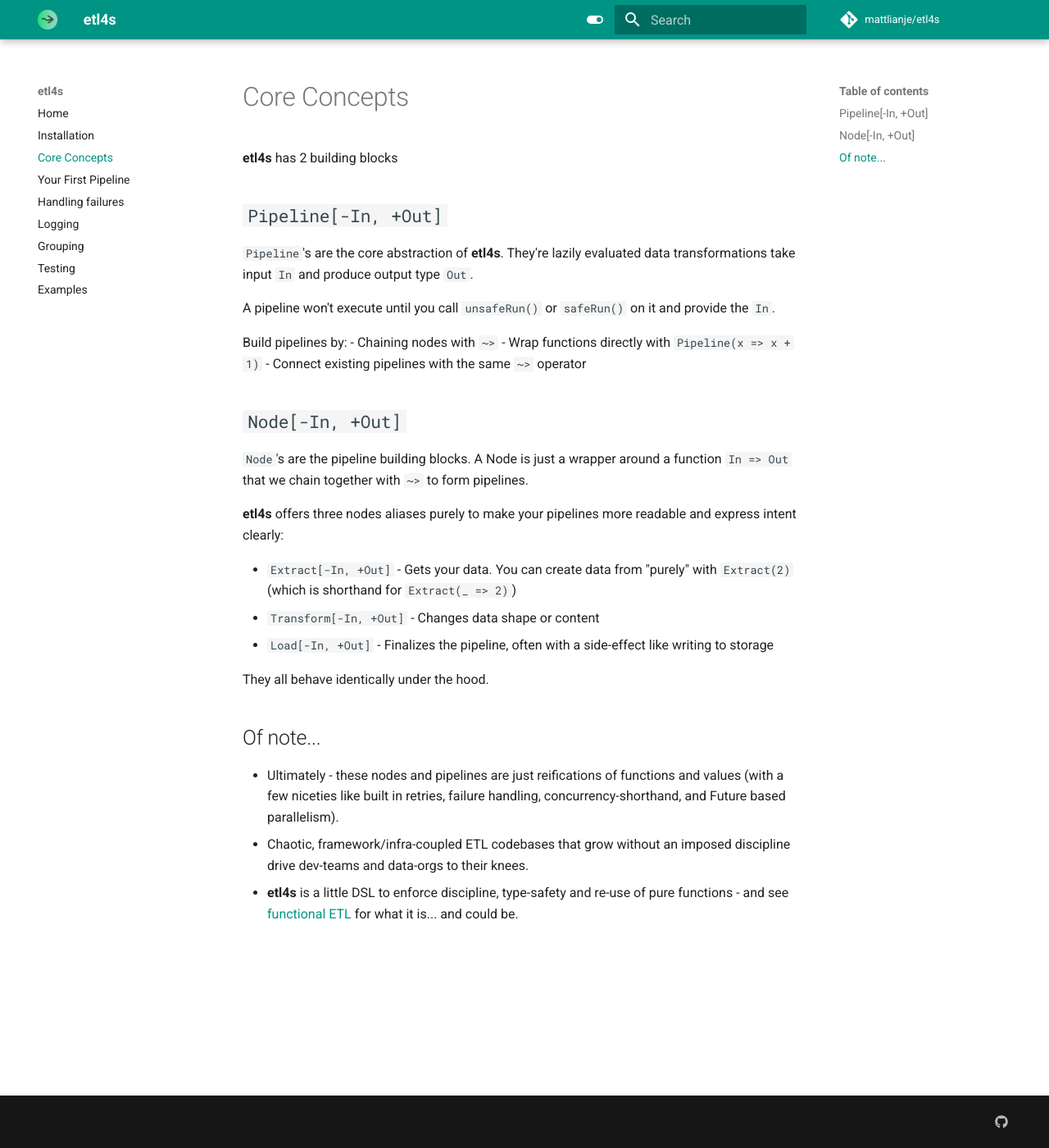
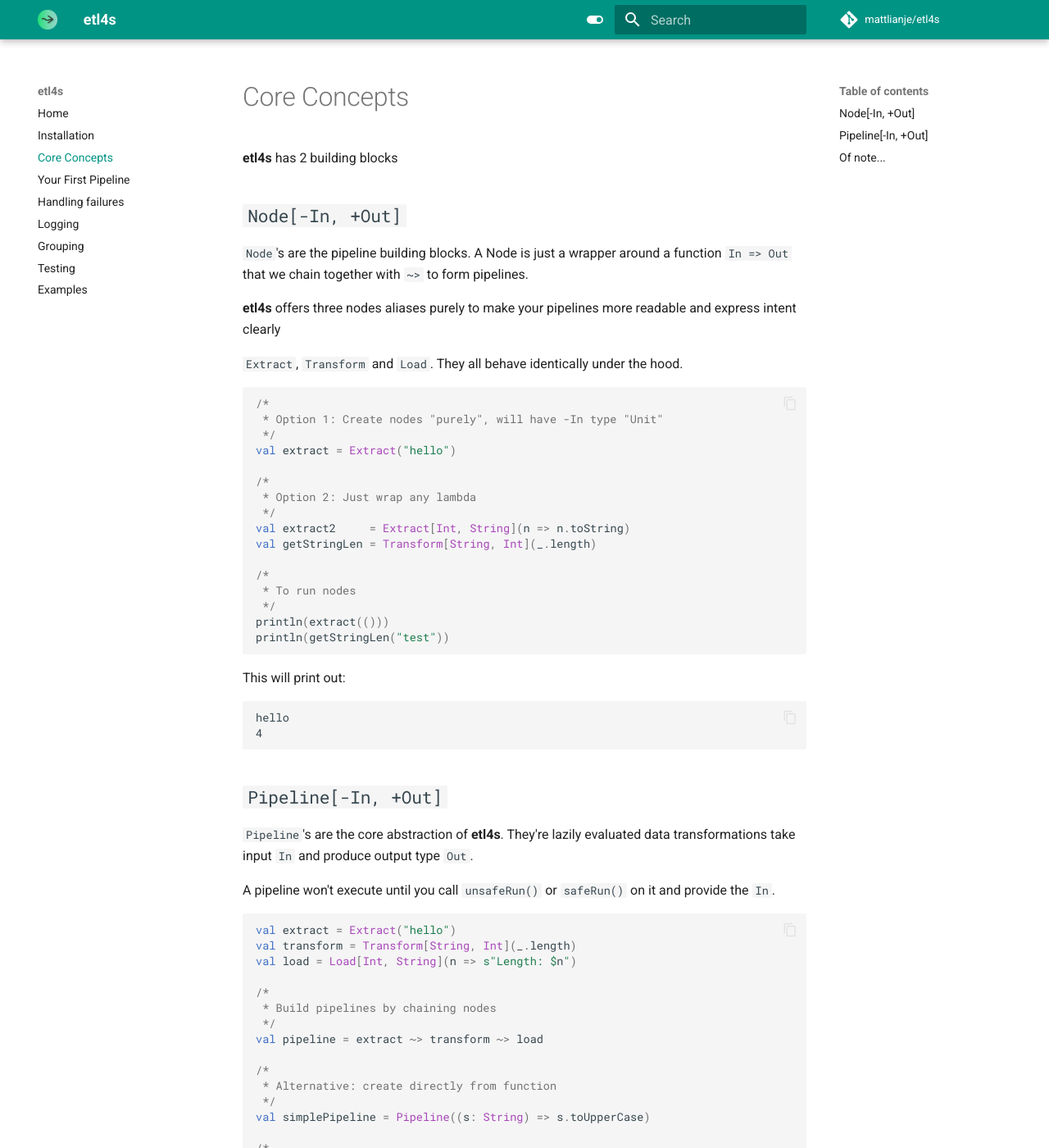
Before and after one commit to mattlianje/etl4s, an MkDocs documentation site: the page built from docs/core-concepts.md, in a window 1280 px wide and 1400 px high. Shown: the whole window at 82% size. Built offline with MkDocs 1.6.1 and Material for MkDocs 9.7.7, drawn with Linux system fonts in a browser that asks for light colours; comment, search, counter and statistics services are not loaded; some of the changed text lies outside the part shown.

Commit message:
feat: update doc

````diff
--- a/docs/core-concepts.md
+++ b/docs/core-concepts.md
@@ -1,4 +1,35 @@
 **etl4s** has 2 building blocks
+
+## `Node[-In, +Out]`
+`Node`'s are the pipeline building blocks. A Node is just a wrapper around a function `In => Out` that we chain together with `~>` to form pipelines.
+
+**etl4s** offers three nodes aliases purely to make your pipelines more readable and express intent clearly
+
+`Extract`, `Transform` and `Load`. They all behave identically under the hood.
+
+```scala
+/*
+ * Option 1: Create nodes "purely", will have -In type "Unit"
+ */
+val extract = Extract("hello")
+
+/*
+ * Option 2: Just wrap any lambda
+ */
+val extract2     = Extract[Int, String](n => n.toString)
+val getStringLen = Transform[String, Int](_.length)
+
+/*
+ * To run nodes
+ */
+println(extract(()))
+println(getStringLen("test"))
+```
+This will print out:
+```
+hello
+4
+```
 
 ## `Pipeline[-In, +Out]`
 `Pipeline`'s are the core abstraction of **etl4s**. They're lazily evaluated data transformations take input `In`
@@ -7,21 +38,36 @@ and produce output type `Out`.
 A pipeline won't execute until you call `unsafeRun()` or `safeRun()` on it and provide
 the `In`.
 
-Build pipelines by:
-- Chaining nodes with `~>`
-- Wrap functions directly with `Pipeline(x => x + 1)`
-- Connect existing pipelines with the same `~>` operator
+```scala
+val extract = Extract("hello")
+val transform = Transform[String, Int](_.length)
+val load = Load[Int, String](n => s"Length: $n")
 
-## `Node[-In, +Out]`
-`Node`'s are the pipeline building blocks. A Node is just a wrapper around a function `In => Out` that we chain together with `~>` to form pipelines.
+/*
+ * Build pipelines by chaining nodes
+ */
+val pipeline = extract ~> transform ~> load
 
-**etl4s** offers three nodes aliases purely to make your pipelines more readable and express intent clearly:
+/*
+ * Alternative: create directly from function
+ */
+val simplePipeline = Pipeline((s: String) => s.toUpperCase)
 
-- `Extract[-In, +Out]` - Gets your data. You can create data from "purely" with `Extract(2)` (which is shorthand for `Extract(_ => 2)`)
-- `Transform[-In, +Out]` - Changes data shape or content
-- `Load[-In, +Out]` - Finalizes the pipeline, often with a side-effect like writing to storage
+/*
+ * Execute pipelines with unsafeRun
+ */
+println(pipeline.unsafeRun(()))         /* "Length: 5" */
+println(simplePipeline.unsafeRun("hi")) /* "HI" */
 
-They all behave identically under the hood.
+/*
+ * Using safeRun to handle exceptions safely
+ */
+val riskyPipeline = Pipeline[String, Int](s => s.toInt)
+val safeResult = riskyPipeline.safeRun("not a number")
+
+println(safeResult)  /* Failure(java.lang.NumberFormatException: ..) */
+```
+
 
 ## Of note...
 - Ultimately - these nodes and pipelines are just reifications of functions and values (with a few niceties like built in retries, failure handling, concurrency-shorthand, and Future based parallelism).
````
